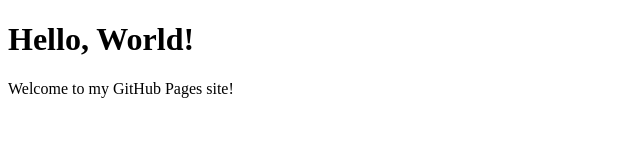
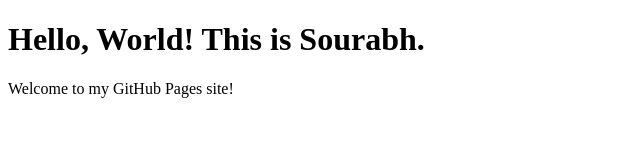
Before and after one commit to Sourabh-30/Sourabh-30.github.io, a plain HTML site: page index.html in a window 1280 px wide. Shown: the whole page, without its empty margins (0-640 px from the left). Drawn offline with Linux system fonts and the light colour scheme.

Commit message:
Update index.html

```diff
--- a/index.html
+++ b/index.html
@@ -6,7 +6,7 @@
     <title>Welcome to My Website</title>
 </head>
 <body>
-    <h1>Hello, World!</h1>
+    <h1>Hello, World! This is Sourabh.</h1>
     <p>Welcome to my GitHub Pages site!</p>
 </body>
 </html>
```
